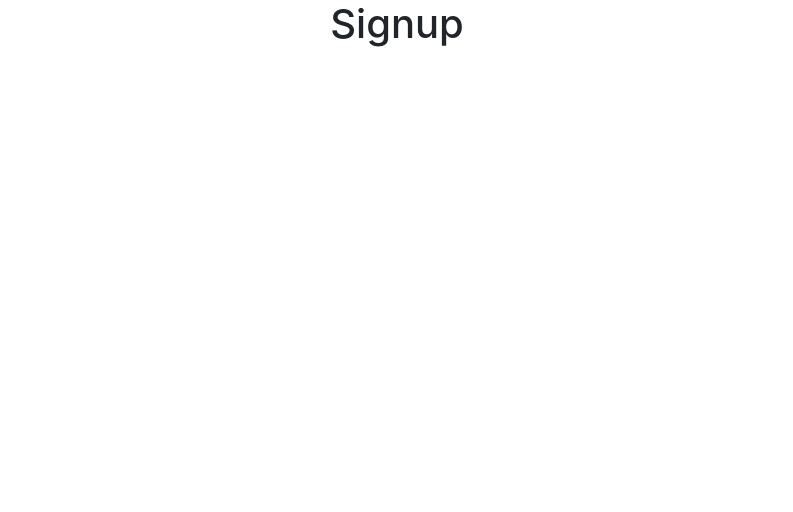
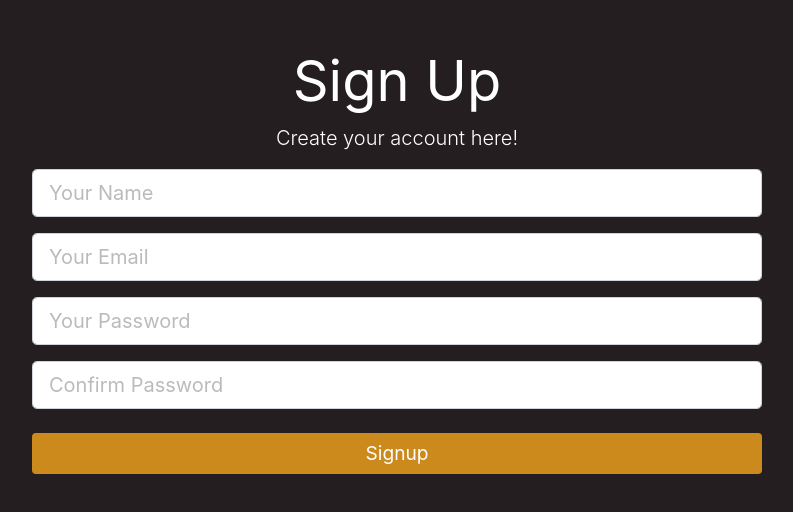
Before and after one commit to iAmmar7/login-signup-mern, a React (Create React App) app in the folder client/: page /signup in a window 1280 px wide. Shown: the top 512 px of the page, without its empty margins (243-1036 px from the left). Built offline with nearby package versions, Linux system fonts and the light colour scheme.

Commit message:
api config through react and UI for signup and login

```diff
--- a/client/package.json
+++ b/client/package.json
@@ -3,6 +3,8 @@
   "version": "0.1.0",
   "private": true,
   "dependencies": {
+    "axios": "^0.19.0",
+    "classnames": "^2.2.6",
     "react": "^16.8.6",
     "react-dom": "^16.8.6",
     "react-router-dom": "^5.0.1",
--- /dev/null
+++ b/client/src/App.css
@@ -0,0 +1,14 @@
+html, body {
+  height: 100%;
+}
+
+.App {
+  height: 100%;
+  text-align: center;
+  background-color: #241E20 ;
+}
+
+.register {
+  height: 100%;
+  background-color: #241E20;
+}
--- a/client/src/App.js
+++ b/client/src/App.js
@@ -6,6 +6,7 @@ import Signup from './components/Signup';
 import Login from './components/Login';
 
 import './sass/index.css';
+// import "./App.css";
 
 function App() {
   return (
--- a/client/src/components/Login.js
+++ b/client/src/components/Login.js
@@ -1,11 +1,86 @@
-import React, { Component } from 'react'
+import React, { Component } from 'react';
+import axios from 'axios';
+import classnames from 'classnames';
 
 class Login extends Component {
+  constructor() {
+    super();
+    this.state = {
+      email: '',
+      password: '',
+      errors: {}
+    }
+  }
+
+  onChange = e => {
+    this.setState({
+      [e.target.name]: e.target.value
+    })
+  }
+
+  onSubmit = e => {
+    e.preventDefault();
+
+    const loginUser = {
+      email: this.state.email,
+      password: this.state.password,
+    }
+
+    axios.post('/api/users/login', loginUser)
+      // .then(res => this.props.history.push('./login'))
+      .catch(err => this.setState({ errors: err.response.data }))
+  }
+
   render() {
+    const { errors } = this.state;
+
     return (
-      <div>
-        <h1> Login </h1>
-      </div>
+      <div className="register pt-5">
+        <div className="container">
+          <div className="row">
+            <div className="col-md-8 m-auto">
+              <h1 className="display-4 text-center">Sign Up</h1>
+              <p className="lead text-center">Create your account here!</p>
+              <form noValidate onSubmit={this.onSubmit}>
+                <div className="form-group">
+                  <input
+                    type="email"
+                    className={classnames("form-control form-control-lg", {
+                      'is-invalid': errors.email
+                    })}
+                    placeholder="Your Email"
+                    name="email"
+                    value={this.state.email}
+                    onChange={this.onChange}
+                  />
+                  {errors.email && (
+                    <div className="invalid-feedback">{errors.email}</div>
+                  )}
+                </div>
+                <div className="form-group">
+                  <input
+                    type="password"
+                    className={classnames("form-control form-control-lg", {
+                      'is-invalid': errors.password
+                    })}
+                    placeholder="Your Password"
+                    name="password"
+                    value={this.state.password}
+                    onChange={this.onChange}
+                  />
+                  {errors.password && (
+                    <div className="invalid-feedback">{errors.password}</div>
+                  )}
+                </div>
+                <button className="btn btn-info btn-block mt-4" data-style="zoom-in">
+                  {/* {loading && <i className="fa fa-refresh fa-spin"></i>} */}
+                  Login
+                </button>
+              </form>
+            </div>
+          </div>
+        </div>
+      </div >
     )
   }
 }
--- a/client/src/components/Signup.js
+++ b/client/src/components/Signup.js
@@ -1,11 +1,120 @@
-import React, { Component } from 'react'
+import React, { Component } from 'react';
+import axios from 'axios';
+import classnames from 'classnames';
 
 class Signup extends Component {
+  constructor() {
+    super();
+    this.state = {
+      name: '',
+      email: '',
+      password: '',
+      password2: '',
+      errors: {}
+    }
+  }
+
+  onChange = e => {
+    this.setState({
+      [e.target.name]: e.target.value
+    })
+  }
+
+  onSubmit = e => {
+    e.preventDefault();
+
+    const newUser = {
+      name: this.state.name,
+      email: this.state.email,
+      password: this.state.password,
+      password2: this.state.password2,
+    }
+
+    axios.post('/api/users/signup', newUser)
+      .then(res => this.props.history.push('./login'))
+      .catch(err => this.setState({ errors: err.response.data }))
+  }
+
   render() {
+    const { errors } = this.state;
+
     return (
-      <div>
-        <h1> Signup </h1>
-      </div>
+      <div className="register pt-5">
+        <div className="container">
+          <div className="row">
+            <div className="col-md-8 m-auto">
+              <h1 className="display-4 text-center">Sign Up</h1>
+              <p className="lead text-center">Create your account here!</p>
+              <form noValidate onSubmit={this.onSubmit}>
+                <div className="form-group">
+                  <input
+                    type="text"
+                    className={classnames("form-control form-control-lg", {
+                      'is-invalid': errors.name
+                    })}
+                    placeholder="Your Name"
+                    name="name"
+                    value={this.state.name}
+                    onChange={this.onChange}
+                  />
+                  {errors.name && (
+                    <div className="invalid-feedback">{errors.name}</div>
+                  )}
+                </div>
+                <div className="form-group">
+                  <input
+                    type="email"
+                    className={classnames("form-control form-control-lg", {
+                      'is-invalid': errors.email
+                    })}
+                    placeholder="Your Email"
+                    name="email"
+                    value={this.state.email}
+                    onChange={this.onChange}
+                  />
+                  {errors.email && (
+                    <div className="invalid-feedback">{errors.email}</div>
+                  )}
+                </div>
+                <div className="form-group">
+                  <input
+                    type="password"
+                    className={classnames("form-control form-control-lg", {
+                      'is-invalid': errors.password
+                    })}
+                    placeholder="Your Password"
+                    name="password"
+                    value={this.state.password}
+                    onChange={this.onChange}
+                  />
+                  {errors.password && (
+                    <div className="invalid-feedback">{errors.password}</div>
+                  )}
+                </div>
+                <div className="form-group">
+                  <input
+                    type="password"
+                    className={classnames("form-control form-control-lg", {
+                      'is-invalid': errors.password2
+                    })}
+                    placeholder="Confirm Password"
+                    name="password2"
+                    value={this.state.password2}
+                    onChange={this.onChange}
+                  />
+                  {errors.password2 && (
+                    <div className="invalid-feedback">{errors.password2}</div>
+                  )}
+                </div>
+                <button className="btn btn-info btn-block mt-4" data-style="zoom-in">
+                  {/* {loading && <i className="fa fa-refresh fa-spin"></i>} */}
+                  Signup
+                </button>
+              </form>
+            </div>
+          </div>
+        </div>
+      </div >
     )
   }
 }
--- a/client/src/sass/_variable.scss
+++ b/client/src/sass/_variable.scss
@@ -3,3 +3,4 @@ $white: #FFFFFF;
 $black: #000000;
 $landing-para: #999799;
 $bulb: rgba(87%, 59%, 11%, 0.9);
+$bulb-hover: rgb(221, 150, 28);
--- a/client/src/sass/index.css
+++ b/client/src/sass/index.css
@@ -6,6 +6,7 @@ body, html {
 .App {
   height: 100%;
   text-align: center;
+  background-color: #241E20;
 }
 
 img {
@@ -65,8 +66,8 @@ img {
   text-decoration: none;
   font-weight: 700;
   letter-spacing: 2px;
-  -webkit-transition: 1s background-color;
-  transition: 1s background-color;
+  -webkit-transition: 1s all;
+  transition: 1s all;
 }
 
 .text-div .login:focus, .text-div .signup:focus {
@@ -107,6 +108,79 @@ img {
   }
 }
 
+.register {
+  height: 100%;
+}
+
+.register h1 {
+  color: #FFFFFF;
+  font-weight: 400;
+}
+
+.register p {
+  color: #FFFFFF;
+}
+
+.register input:focus {
+  outline: none !important;
+  border: 2px solid rgba(222, 150, 28, 0.9);
+  -webkit-box-shadow: none;
+          box-shadow: none;
+}
+
+.register button {
+  background-color: rgba(222, 150, 28, 0.9);
+  border: none;
+  color: #FFFFFF;
+  font-size: 120%;
+  font-weight: 400;
+  -webkit-transition: .7s all;
+  transition: .7s all;
+}
+
+.register button:hover {
+  background-color: #dd961c;
+}
+
+.register button:focus {
+  outline: none !important;
+  -webkit-box-shadow: none;
+          box-shadow: none;
+}
+
+.register .form-control::-webkit-input-placeholder {
+  color: #bbb !important;
+}
+
+.register .form-control:-ms-input-placeholder {
+  color: #bbb !important;
+}
+
+.register .form-control::-ms-input-placeholder {
+  color: #bbb !important;
+}
+
+.register .form-control::placeholder {
+  color: #bbb !important;
+}
+
+.register .invalid-feedback {
+  text-align: left;
+  color: rgba(222, 150, 28, 0.9);
+}
+
+.register .is-invalid {
+  border: 2px solid #dd961c;
+  background: #FFFFFF;
+}
+
+.register .is-invalid:focus {
+  outline: none !important;
+  border: 2px solid rgba(222, 150, 28, 0.9);
+  -webkit-box-shadow: 0 0 10px orange;
+          box-shadow: 0 0 10px orange;
+}
+
 /* .landing {
   position: relative;
   background: url('./img/action-adult-bike-417005.jpg') no-repeat;
--- a/client/src/sass/index.scss
+++ b/client/src/sass/index.scss
@@ -8,6 +8,7 @@ body, html {
 .App {
   height: 100%;
   text-align: center;
+  background-color: $bg-color;
 }
 
 img {
@@ -55,7 +56,7 @@ img {
     text-decoration: none;
     font-weight: 700;
     letter-spacing: 2px;
-    transition: 1s background-color;
+    transition: 1s all;
   }
   .login:focus, .signup:focus {
     outline: 0;
@@ -90,6 +91,61 @@ img {
   .text-div {
     .login, .signup {
       padding: 2vw 6vw;
+    }
+  }
+}
+
+.register {
+  height: 100%;
+
+  h1 {
+    color: $white;
+    font-weight: 400;
+  }
+
+  p {
+    color: $white;
+  }
+
+  input:focus {
+    outline: none !important;
+    border: 2px solid $bulb;
+    box-shadow: none;
+  }
+
+  button {
+    background-color: $bulb;
+    border: none;
+    color: $white;
+    font-size: 120%;
+    font-weight: 400;
+    transition: .7s all;
+
+    &:hover {
+      background-color: $bulb-hover;
+    }
+    &:focus {
+      outline: none !important;
+      box-shadow: none;
+    }
+  }
+
+  .form-control::placeholder {
+    color: #bbb !important;
+  }
+
+  .invalid-feedback {
+    text-align: left;
+    color: $bulb;
+  }
+  .is-invalid {
+    border: 2px solid $bulb-hover;
+    background: $white;
+
+    &:focus {
+      outline: none !important;
+      border: 2px solid $bulb;
+      box-shadow: 0 0 10px orange;
     }
   }
 }
```
Also changed, not shown: 2 other files (tests, documents, lock files or other folders).
